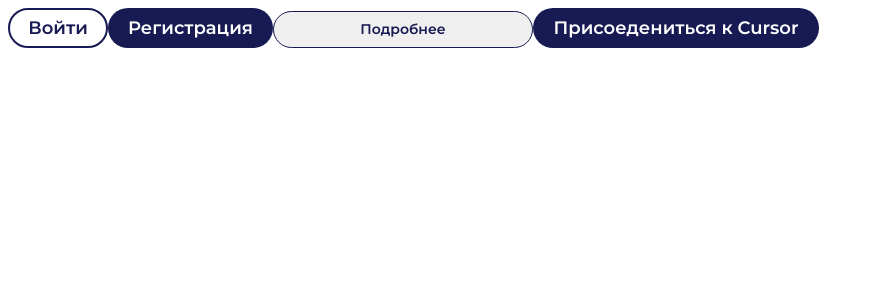
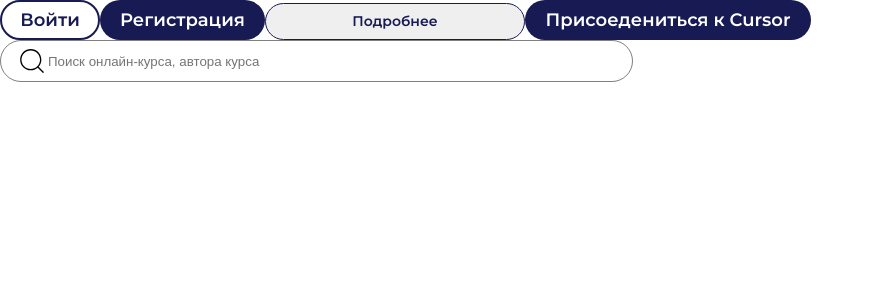
Before and after one commit to B-edolagi/Cursor, a React (Vite) app in the folder Front-End/: page / in a window 1280 px wide. Shown: the top 300 px of the page, without its empty margins (0-882 px from the left). Built offline with nearby package versions, Linux system fonts and the light colour scheme.

Commit message:
feat: add search

```diff
--- /dev/null
+++ b/Front-End/index.css
@@ -0,0 +1,4 @@
+* {
+    margin: 0px;
+    padding: 0px;
+}
--- a/Front-End/index.html
+++ b/Front-End/index.html
@@ -5,6 +5,7 @@
     <meta charset="UTF-8" />
     <meta name="viewport" content="width=device-width, initial-scale=1.0" />
     <title>Cursor</title>
+    <link rel="stylesheet" href="./index.css">
 </head>
 
 <body>
--- a/Front-End/package.json
+++ b/Front-End/package.json
@@ -10,7 +10,8 @@
   },
   "dependencies": {
     "react": "^18.2.0",
-    "react-dom": "^18.2.0"
+    "react-dom": "^18.2.0",
+    "react-icons": "^4.11.0"
   },
   "devDependencies": {
     "@types/react": "^18.0.27",
--- a/Front-End/src/components/header/index.tsx
+++ b/Front-End/src/components/header/index.tsx
@@ -1,4 +1,5 @@
 import { Cursor, Login, More, Register } from "../buttons";
+import { Search } from "../search";
 import styles from "./styles.module.css";
 function Header() {
   return (
@@ -7,6 +8,7 @@
       <Register />
       <More />
       <Cursor />
+      <Search />
     </div>
   );
 }
--- /dev/null
+++ b/Front-End/src/components/search/index.tsx
@@ -0,0 +1,18 @@
+import { CiSearch } from "react-icons/ci";
+import style from "./styles.module.css";
+export function Search() {
+  return (
+    <form>
+      <div className={style.Search}>
+        <p>
+          <CiSearch />
+        </p>
+        <input
+          type="search"
+          placeholder="Поиск онлайн-курса, автора курса"
+          className={style.Search_main}
+        />
+      </div>
+    </form>
+  );
+}
--- /dev/null
+++ b/Front-End/src/components/search/styles.module.css
@@ -0,0 +1,24 @@
+.Search {
+    display: flex;
+    justify-content: center;
+    align-items: center;
+    max-width: 631px;
+    width: 100%;
+    border: 1px solid rgba(0, 0, 0, 0.5);
+    border-radius: 21px;
+    font-size: 32px;
+}
+
+p {
+    display: flex;
+    margin-left: 11px;
+}
+
+.Search_main {
+    border: 0px;
+    max-width: 580px;
+    width: 100%;
+    padding: 12.5px 0px;
+    border-radius: 30px;
+    outline: none;
+}
```
Also changed, not shown: 1 other file (tests, documents, lock files or other folders).
